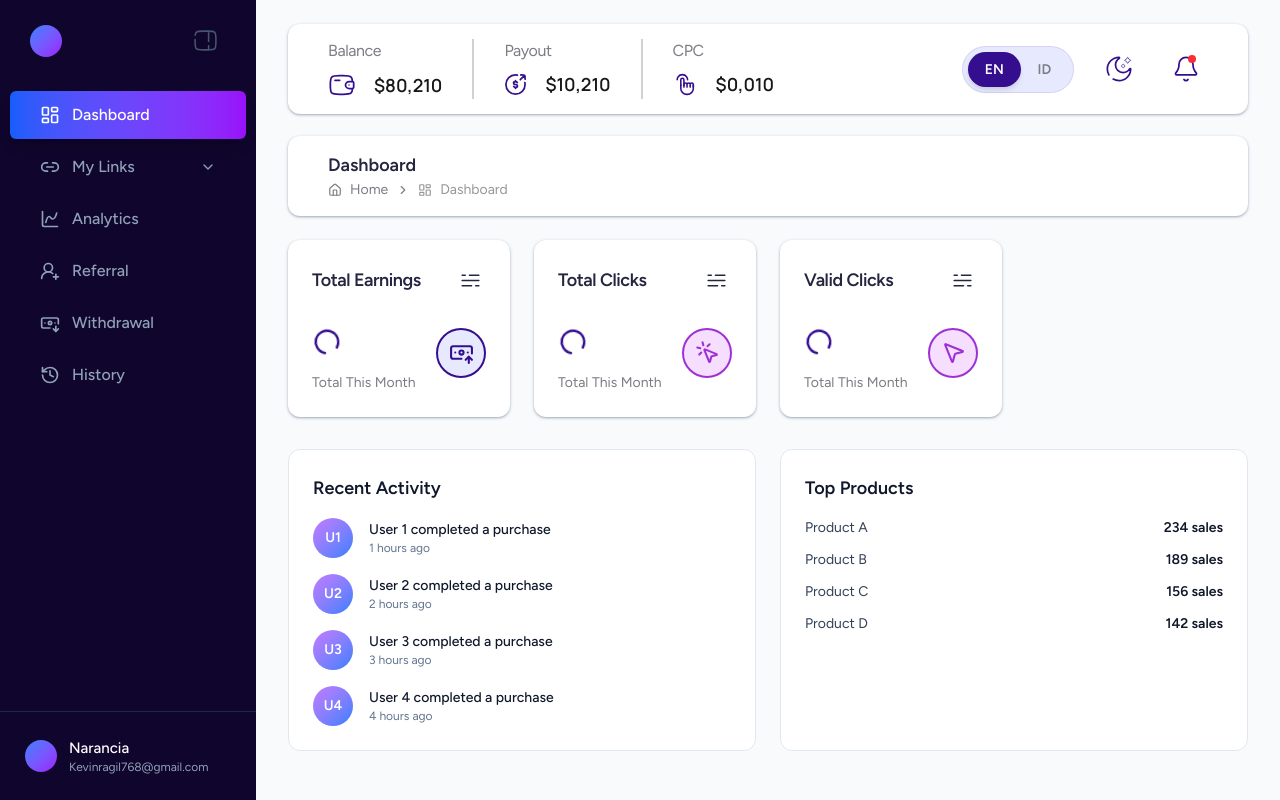
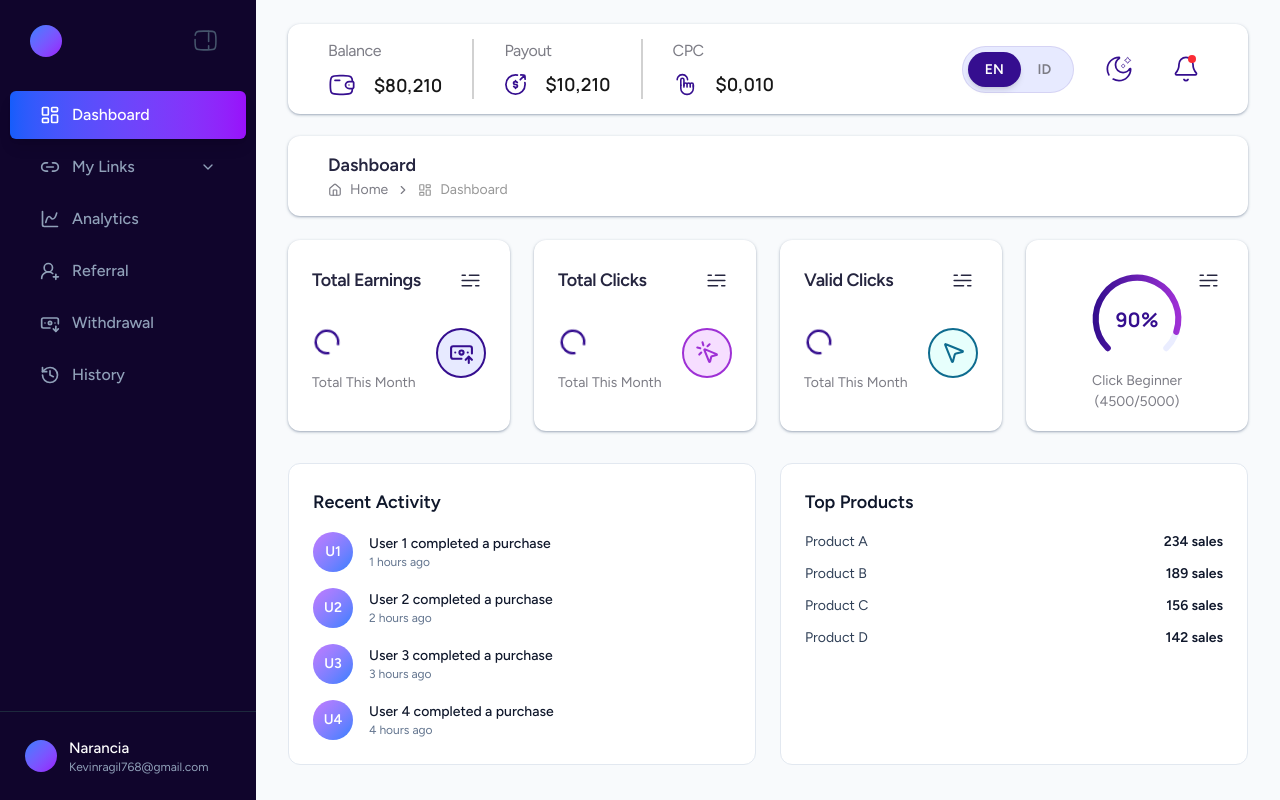
Before and after one commit to GioGiorno768/fe-shortlinkmu, a Next.js app: page /en/dashboard in a window 1280 px wide. Built offline with nearby package versions, Linux system fonts and the light colour scheme.

Commit message:
add radial bar

```diff
--- a/src/app/[locale]/(dashboard)/dashboard/page.tsx
+++ b/src/app/[locale]/(dashboard)/dashboard/page.tsx
@@ -10,26 +10,23 @@ import {
   MousePointerClick,
   MousePointerBan,
   MousePointer2Icon,
-} from "lucide-react"; // Pastikan DollarSign dan Users ada
+} from "lucide-react";
 import { useTranslations } from "next-intl";
 import { usePathname } from "next/navigation";
-import StatsCard from "@/components/dashboard/StatsCard"; // <-- IMPORT KOMPONEN BARU
+import StatsCard from "@/components/dashboard/StatsCard";
+import AchievementCard from "@/components/dashboard/AchievementCard"; // <-- IMPORT KARTU BARU
 
 export default function DashboardPage() {
   const pathname = usePathname();
   const t = useTranslations("Dashboard");
 
-  // UBAH: Ini jadi array KONFIGURASI, bukan data
+  // Ini 3 kartu pertama
   const statsCards = [
     {
       icon: BanknoteArrowUp,
-      color: [
-        "text-bluelight",
-        "bg-blue-dashboard",
-        "border-bluelight",
-      ],
+      color: ["text-bluelight", "bg-blue-dashboard", "border-bluelight"],
       label: t("totalEarnings"),
-      apiEndpoint: "/api/stats/earnings", // Endpoint buat API earnings
+      apiEndpoint: "/api/stats/earnings",
     },
     {
       icon: MousePointerClick,
@@ -39,31 +36,27 @@ export default function DashboardPage() {
         "border-darkpurple-dashboard",
       ],
       label: t("totalClicks"),
-      apiEndpoint: "/api/stats/clicks", // Endpoint buat API clicks
+      apiEndpoint: "/api/stats/clicks",
     },
     {
       icon: MousePointer2Icon,
       color: [
-        "text-darkpurple-dashboard",
-        "bg-lightpurple-dashboard",
-        "border-darkpurple-dashboard",
+        "text-darkgreen-dashboard",
+        "bg-lightgreen-dashboard",
+        "border-darkgreen-dashboard",
       ],
       label: t("validClicks"),
-      apiEndpoint: "/api/stats/validClicks", // Endpoint buat API clicks
+      apiEndpoint: "/api/stats/validClicks",
     },
-    // Lu bisa tambahin kartu lain di sini dengan gampang
-    // {
-    //   icon: ShoppingCart, // Contoh
-    //   label: "Total Sales",
-    //   apiEndpoint: "/api/stats/sales"
-    // },
   ];
 
   return (
     <div className="lg:text-[10px] text-[8px] font-figtree">
       {/* Stats Grid */}
+      {/* UBAH GRID: 3 kartu pertama + 1 kartu achievement */}
       <div className="grid grid-cols-1 md:grid-cols-2 lg:grid-cols-4 gap-6 mb-8">
-        {/* UBAH: Looping diganti jadi ini */}
+
+        {/* Render 3 kartu pertama */}
         {statsCards.map((card) => (
           <StatsCard
             key={card.label}
@@ -73,7 +66,11 @@ export default function DashboardPage() {
             apiEndpoint={card.apiEndpoint}
           />
         ))}
-        {/* <div className="col-span-2 rounded-xl md:py-[1.3vw] py-[3vw] w-full bg-white shadow-sm shadow-slate-500/50 hover:shadow-lg transition-shadow duration-200"></div> */}
+
+        {/* TAMBAHKAN KARTU ACHIEVEMENT DI SINI */}
+        <div className="col-span-1 lg:col-span-1">
+          <AchievementCard />
+        </div>
       </div>
 
       {/* Charts Section (Ini sisa kode lu, gak diubah) */}
--- a/src/app/globals.css
+++ b/src/app/globals.css
@@ -17,8 +17,8 @@
   --bluefooter: #bcd1ff;
   --blue-dashboard: #e7eaff;
   --redshortlink: #cd0d7a;
-  --darkgreen-dashboard: #0e6c8f;
-  --lightgreen-dashboard: #e7fffc;
+  --darkgreen-dashboard: #0E6C8F;
+  --lightgreen-dashboard: #E7FFFC;
   --lightred-dashboard: #FFE7F3;
   --darkpurple-dashboard: #9E30D5;
   --lightpurple-dashboard: #F6DEFF;
--- /dev/null
+++ b/src/components/dashboard/AchievementCard.tsx
@@ -0,0 +1,290 @@
+// src/components/dashboard/AchievementCard.tsx
+"use client";
+
+import { useState, useEffect, useRef } from "react";
+import { useTranslations } from "next-intl";
+import dynamic from "next/dynamic";
+import { Loader2 } from "lucide-react";
+
+// WAJIB: ApexCharts crash di sisi server, jadi kita import dinamis
+const Chart = dynamic(() => import("react-apexcharts"), {
+  ssr: false,
+  // Tampilkan loader sederhana pas chart-nya lagi di-load
+  loading: () => (
+    <div className="h-[160px] flex items-center justify-center">
+      <Loader2 className="w-8 h-8 animate-spin text-bluelight" />
+    </div>
+  ),
+});
+
+// Tipe untuk stat yang dipilih di dropdown
+type StatType = "overall" | "totalEarnings" | "totalClicks" | "validClicks";
+
+// Tipe data yang kita harapin dari API
+interface AchievementData {
+  currentValue: number;
+  targetValue: number;
+  levelName: string;
+  percentage: number;
+}
+
+// --- INI FUNGSI API SETUP (MOCK/DUMMY) ---
+// Ganti ini pake API backend lu
+async function fetchAchievementStats(
+  statType: StatType
+): Promise<AchievementData> {
+  console.log(`MANGGIL API: /api/achievements?type=${statType}`);
+  await new Promise((resolve) => setTimeout(resolve, 700)); // Simulasi loading
+
+  //   // Ganti URL ini pake API URL lu. (Bisa pake .env)
+  //   const API_URL = `${process.env.NEXT_PUBLIC_API_URL}/api/achievements?type=${statType}`;
+
+  //   // Ambil token (kalo lu pake, misal dari localStorage)
+  //   // const token = localStorage.getItem("authToken");
+
+  //   try {
+  //     const response = await fetch(API_URL, {
+  //       method: "GET",
+  //       headers: {
+  //         "Content-Type": "application/json",
+  //         // 'Authorization': `Bearer ${token}` // <-- Aktifin kalo API lu butuh auth
+  //       },
+  //     });
+
+  //     if (!response.ok) {
+  //       // Kalo server error (404, 500, dll)
+  //       throw new Error(`Gagal memuat data: ${response.statusText}`);
+  //     }
+
+  //     const data: AchievementData = await response.json();
+
+  //     // Pastikan backend ngirim format yang bener
+  //     if (typeof data.percentage === "undefined") {
+  //       throw new Error("Format data dari API salah.");
+  //     }
+
+  //     return data;
+
+  //   } catch (err: any) {
+  //     // Kalo jaringan error, API mati, dll.
+  //     console.error("Error di fetchAchievementStats:", err);
+  //     throw new Error(err.message || "Gagal terhubung ke server.");
+  //   }
+  // LOGIKA LEVEL ADA DI SINI (DISIMULASIKAN)
+  // Harusnya backend lu yang ngitung ini
+  let response: AchievementData = {
+    currentValue: 0,
+    targetValue: 0,
+    levelName: "Newbie",
+    percentage: 0,
+  };
+
+  if (statType === "totalEarnings") {
+    response = {
+      currentValue: 80,
+      targetValue: 100,
+      levelName: "Silver Earner",
+      percentage: 80,
+    };
+  } else if (statType === "totalClicks") {
+    // Ini buat contoh yang 90%
+    response = {
+      currentValue: 4500,
+      targetValue: 5000,
+      levelName: "Click Beginner",
+      percentage: 90,
+    };
+  } else if (statType === "validClicks") {
+    response = {
+      currentValue: 1800,
+      targetValue: 2000,
+      levelName: "Valid Master",
+      percentage: 90,
+    };
+  } else {
+    // overall
+    response = {
+      currentValue: 85,
+      targetValue: 100,
+      levelName: "All-Star",
+      percentage: 85,
+    };
+  }
+
+  return response;
+}
+// ---------------------------------------------
+
+export default function AchievementCard() {
+  const t = useTranslations("Dashboard");
+
+  const [isLoading, setIsLoading] = useState(true);
+  const [selectedStat, setSelectedStat] = useState<StatType>("totalClicks"); // Default ke 90%
+
+  // State buat data yang tampil
+  const [displayData, setDisplayData] = useState({
+    percentage: 0,
+    subtitle: "Target...",
+  });
+
+  // State buat dropdown
+  const [isDropdownOpen, setIsDropdownOpen] = useState(false);
+  const dropdownRef = useRef<HTMLDivElement>(null);
+
+  // Opsi dropdown
+  const statOptions: { key: StatType; label: string }[] = [
+    { key: "overall", label: "Overall" }, // Bisa ganti pake t() kalo ada
+    { key: "totalEarnings", label: t("totalEarnings") },
+    { key: "totalClicks", label: t("totalClicks") },
+    { key: "validClicks", label: t("validClicks") },
+  ];
+
+  // Efek buat fetch data pas `selectedStat` berubah
+  useEffect(() => {
+    async function loadData() {
+      setIsLoading(true);
+      const data = await fetchAchievementStats(selectedStat);
+
+      // Set data buat chart dan subtitle
+      setDisplayData({
+        percentage: data.percentage,
+        subtitle: `${data.levelName} (${data.currentValue}/${data.targetValue})`,
+      });
+      setIsLoading(false);
+    }
+    loadData();
+  }, [selectedStat]);
+
+  // Efek buat nutup dropdown pas klik di luar
+  useEffect(() => {
+    function handleClickOutside(event: MouseEvent) {
+      if (
+        dropdownRef.current &&
+        !dropdownRef.current.contains(event.target as Node)
+      ) {
+        setIsDropdownOpen(false);
+      }
+    }
+    document.addEventListener("mousedown", handleClickOutside);
+    return () => {
+      document.removeEventListener("mousedown", handleClickOutside);
+    };
+  }, [dropdownRef]);
+
+  // --- Konfigurasi Chart Radial ---
+  const chartOptions: ApexCharts.ApexOptions = {
+    chart: {
+      type: "radialBar",
+    },
+    plotOptions: {
+      radialBar: {
+        startAngle: -135,
+        endAngle: 135,
+        hollow: {
+          margin: 0,
+          size: "60%", // Ukuran lubang tengah
+        },
+        track: {
+          background: "#E7EAFF", // Warna --color-blue-dashboard
+          strokeWidth: "98%",
+        },
+        dataLabels: {
+          name: {
+            show: false, // Sembunyiin label "Series 1"
+          },
+          value: {
+            offsetY: 8, // Penyesuaian posisi persen
+            fontSize: "2em", // Ukuran font persen
+            color: "#350e8f", // Warna --color-bluelight
+            fontWeight: 700,
+            fontFamily: "var(--font-manrope)",
+            formatter: (val) => `${val}%`, // Format jadi "90%"
+          },
+        },
+      },
+    },
+    fill: {
+      type: "gradient",
+      gradient: {
+        shade: "dark",
+        type: "horizontal",
+        shadeIntensity: 0.5,
+        gradientToColors: ["#9E30D5"], // Warna --color-darkpurple-dashboard
+        inverseColors: false,
+        opacityFrom: 1,
+        opacityTo: 1,
+        stops: [0, 100],
+      },
+    },
+    stroke: {
+      lineCap: "round",
+    },
+    labels: [""], // Kosongin label
+    colors: ["#350e8f"], // Warna --color-bluelight
+  };
+
+  const chartSeries = [displayData.percentage];
+  // ---------------------------------
+
+  return (
+    <div className="bg-white p-6 rounded-xl shadow-sm shadow-slate-500/50 hover:shadow-lg transition-shadow duration-200 h-full">
+      {/* Header (Title + Dropdown) */}
+      <div className="flex items-center justify-end ">
+        {/* Tombol dropdown */}
+        <div className="relative  z-20" ref={dropdownRef}>
+          <button
+            onClick={() => setIsDropdownOpen(!isDropdownOpen)}
+            className="w-[3.2em] h-[3.2em] flex items-center justify-center rounded-lg hover:bg-blue-dashboard transition-colors duration-300"
+          >
+            <span className="solar--hamburger-menu-broken w-[2.5em] h-[2.5em] bg-shortblack hover:bg-bluelight transition-colors duration-300" />
+          </button>
+
+          {/* Menu Dropdown */}
+          <div
+            className={`absolute top-[4em] p-[1em] transition-all duration-300 origin-top-right w-max right-0 bg-white rounded-lg shadow-lg shadow-slate-500/50 grid grid-cols-1 z-10 ${
+              isDropdownOpen ? "opacity-100 visible" : "opacity-0 invisible"
+            }`}
+          >
+            {statOptions.map((opt) => (
+              <button
+                key={opt.key}
+                onClick={() => {
+                  setSelectedStat(opt.key);
+                  setIsDropdownOpen(false);
+                }}
+                className={`text-[1.4em] px-[1.5em] py-[.5em] rounded-lg hover:bg-blue-dashboard hover:text-bluelight transition-colors duration-300 text-start ${
+                  selectedStat === opt.key
+                    ? "text-bluelight font-semibold bg-blue-dashboard"
+                    : "text-shortblack"
+                }`}
+              >
+                {opt.label}
+              </button>
+            ))}
+          </div>
+        </div>
+      </div>
+
+      {/* Body (Chart & Subtitle) */}
+      <div className="flex flex-col items-center justify-center -mt-[4.5em]">
+        {isLoading ? (
+          <Loader2 className="w-10 h-10 text-bluelight animate-spin mt-[6em]" />
+        ) : (
+          <div className="translate-y-[.5em] flex flex-col items-center justify-between">
+            <Chart
+              options={chartOptions}
+              series={chartSeries}
+              type="radialBar"
+              height={180} // Sesuaikan tinggi chart
+              width="42%"
+            />
+            {/* Subtitle dinamis dari API */}
+            <p className="text-[1.4em] text-grays text-center">
+              {displayData.subtitle}
+            </p>
+          </div>
+        )}
+      </div>
+    </div>
+  );
+}
```
